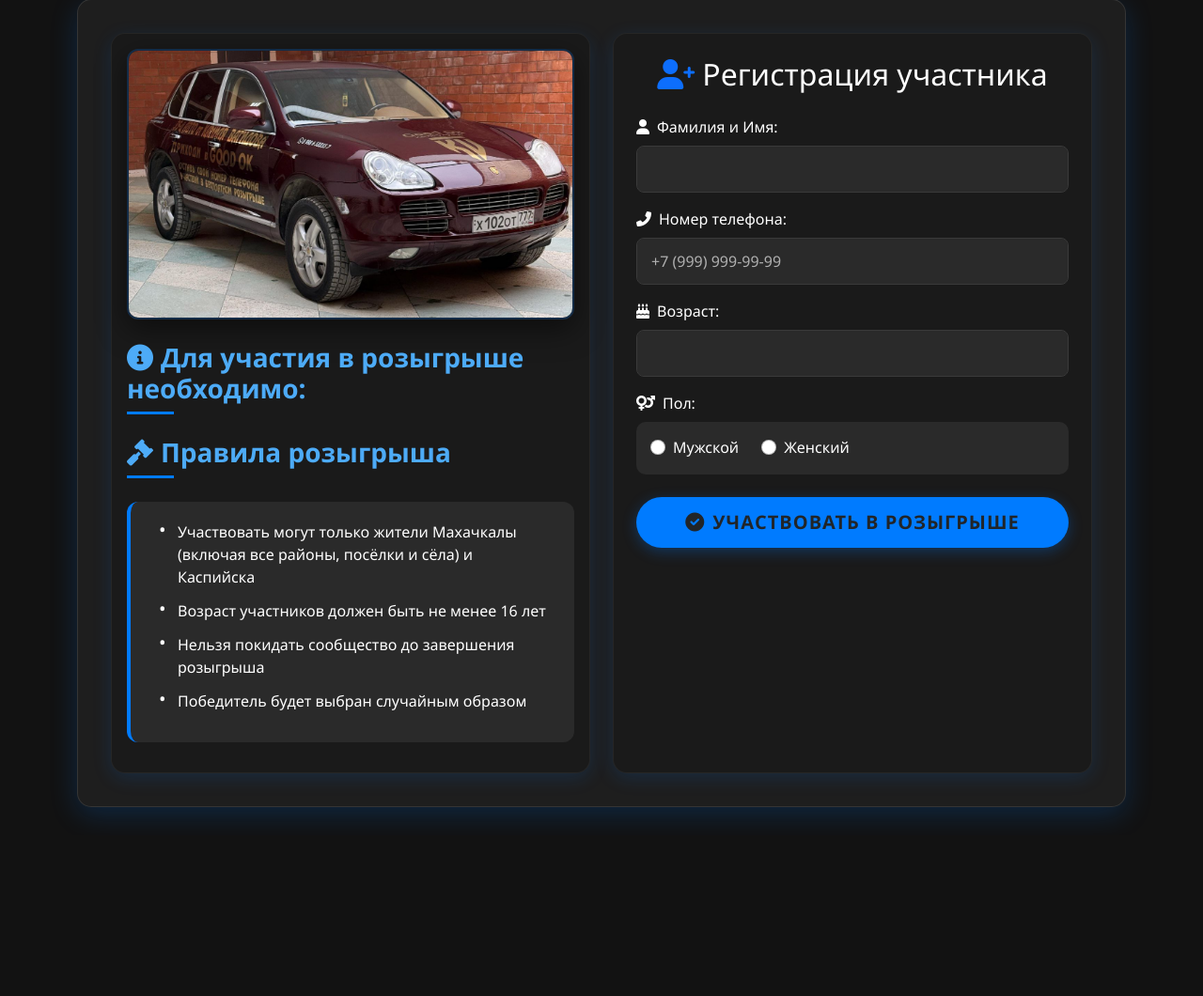
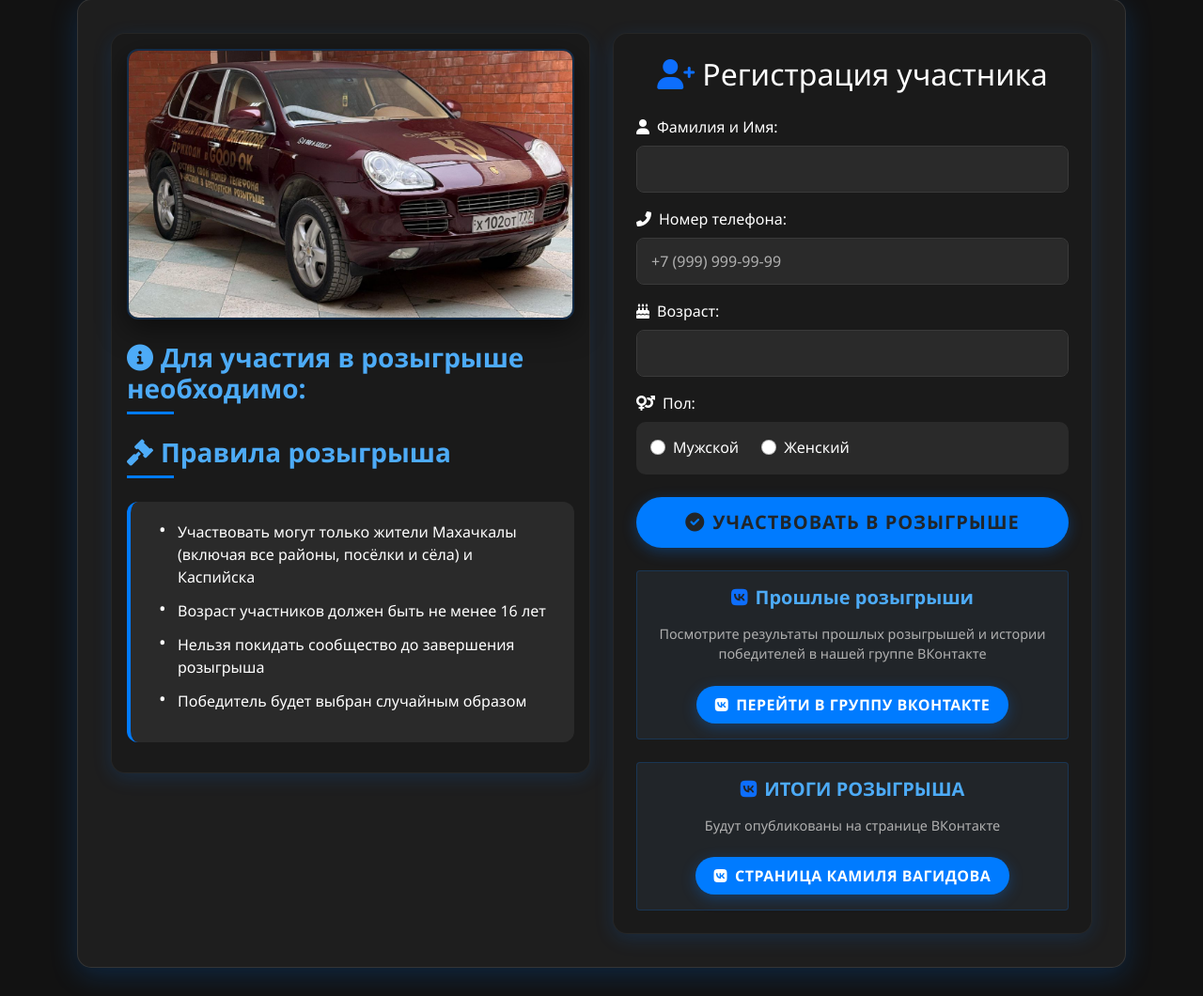
Before and after one commit to tamirlan1919/kvdarit-porshe, a Flask app: page / in a window 1280 px wide. Shown: the part 340-1400 px from the top of the page at 94% size. Before the commit the page ends 1216 px from the top, so only its background shows below. Run offline with Flask 3, Linux system fonts and the light colour scheme; some libraries are stand-ins or nearby versions.

Commit message:
правки заказчика

```diff
--- a/app/routes/main.py
+++ b/app/routes/main.py
@@ -39,7 +39,7 @@ def index():
                 return render_template('index.html', form=form, is_registered=is_registered)
 
             city_lower = city.lower().strip()
-            if city_lower in ["махачкала", "каспийск", 'манаскент']:
+            if city_lower in ["махачкала", "каспийск"]:
                 if check_user_in_table(form.phone.data):
                     is_registered = '#alreadyRegisteredModal'
                     print("Пользователь уже зарегистрирован, показываем модальное окно alreadyRegisteredModal")
--- a/app/templates/index.html
+++ b/app/templates/index.html
@@ -75,9 +75,30 @@
                     <i class="fas fa-check-circle me-2"></i>Участвовать в розыгрыше
                 </button>
             </form>
+                  <!-- Ссылка на предыдущие розыгрыши -->
+                  <div class="previous-contests mt-4">
+                    <div class="p-3 bg-dark rounded text-center">
+                        <h3 class="mb-3"><i class="fab fa-vk text-primary me-2"></i>Прошлые розыгрыши</h3>
+                        <p>Посмотрите результаты прошлых розыгрышей и истории победителей в нашей группе ВКонтакте</p>
+                        <a href="https://vk.com/clips/playlist/788943776_1" target="_blank" class="btn btn-primary mt-2">
+                            <i class="fab fa-vk me-2"></i>Перейти в группу ВКонтакте
+                        </a>
+                    </div>
+                </div>
+
+                <div class="previous-contests mt-4">
+                    <div class="p-3 bg-dark rounded text-center">
+                        <h3 class="mb-3"><i class="fab fa-vk text-primary me-2"></i>ИТОГИ РОЗЫГРЫША</h3>
+                        <p>Будут опубликованы на странице ВКонтакте</p>
+                        <a href="https://vk.com/kamil_vagidov" target="_blank" class="btn btn-primary mt-2">
+                            <i class="fab fa-vk me-2"></i>СТРАНИЦА КАМИЛЯ ВАГИДОВА
+                        </a>
+                    </div>
+                </div>
         </div>
     </div>
 </div>
+
 
 <!-- Модальное окно для успешной регистрации -->
 <div class="modal fade" id="registrationSuccessModal"  tabindex="-1" aria-labelledby="registrationSuccessModalLabel" aria-hidden="true">
@@ -89,7 +110,7 @@
             </div>
             <div class="modal-body">
                 <p>Вы успешно зарегистрировались на розыгрыш от Камиля Вагидова!</p>
-                <p>Ваш номерок для участия: <span id="participant-number"></span></p>
+                <p>Ваш НОМЕРОК для участия - это ваш НОМЕР ТЕЛЕФОНА</p>
                 <p>Следите за новостями на странице VK Камиля: <a href="https://vk.com/kamil_vagidov" target="_blank">ссылка</a></p>
                 <p>Посмотрите видео с нашими предыдущими победителями.</p>
                 <p id="countdown">Вы будете перенаправлены через 5 секунд...</p>
```
